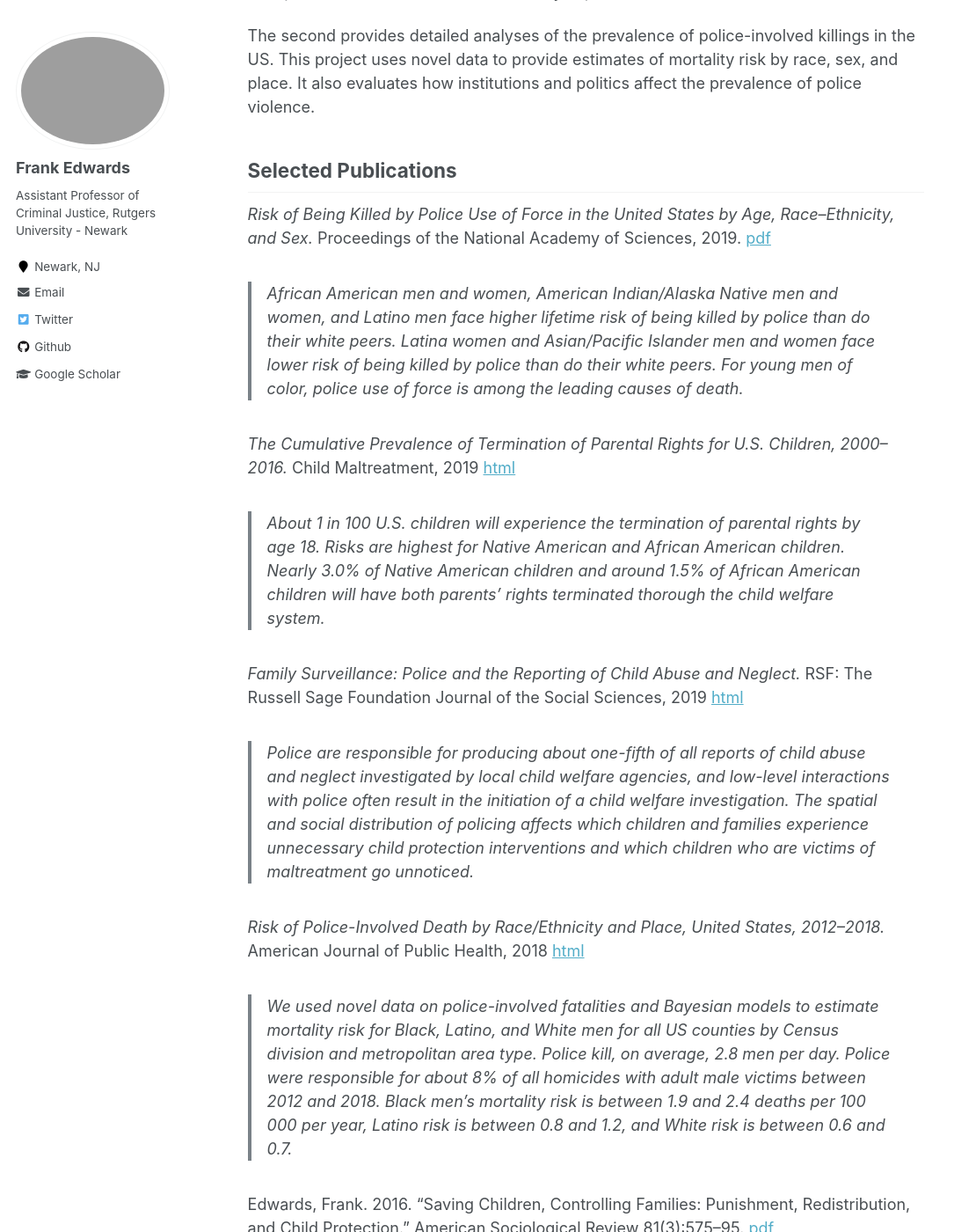
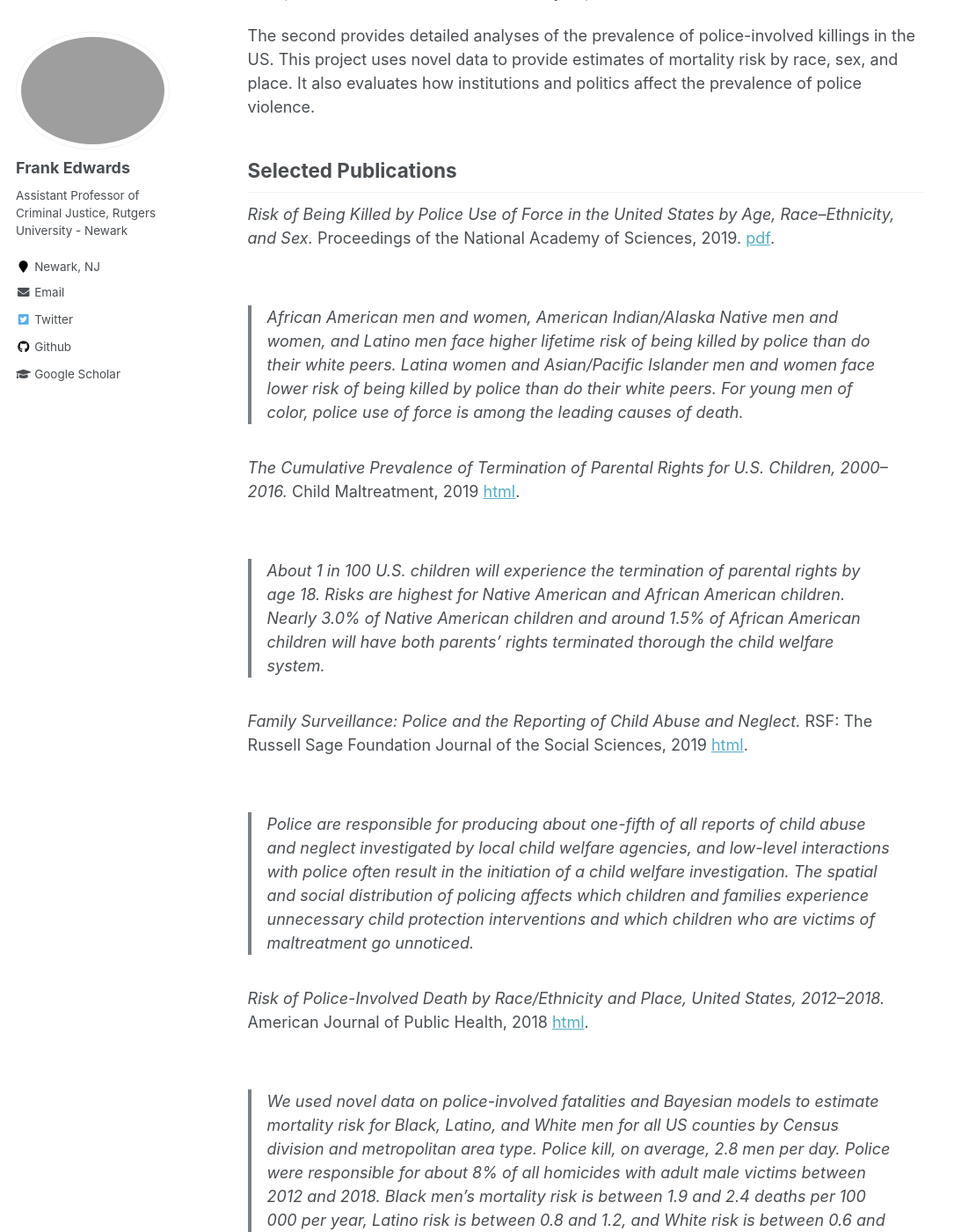
Before and after one commit to f-edwards/f-edwards.github.io, a Jekyll site: the page built from _pages/about.md, in a window 1280 px wide and 1400 px high, scrolled down 369 px. Shown: the whole window at 88% size, without its empty margins (0-1085 px from the left). Built offline with Jekyll 4.4.1, drawn with Linux system fonts in a browser that asks for light colours; comment, search, counter and statistics services are not loaded.

```diff
--- a/_pages/about.md
+++ b/_pages/about.md
@@ -20,28 +20,28 @@
 
 ## Selected Publications
 
-*Risk of Being Killed by Police Use of Force in the United States by Age, Race–Ethnicity, and Sex.* Proceedings of the National Academy of Sciences, 2019. [pdf](https://osf.io/preprints/socarxiv/kw9cu/)
+*Risk of Being Killed by Police Use of Force in the United States by Age, Race–Ethnicity, and Sex.* Proceedings of the National Academy of Sciences, 2019. [pdf](https://osf.io/preprints/socarxiv/kw9cu/).
 <span data-badge-popover="right" data-badge-type="2" data-doi="10.1073/pnas.1821204116" class="altmetric-embed" style ="display: inline-block"></span>
 
 >African American men and women, American Indian/Alaska Native men and women, and Latino men face higher lifetime risk of being killed by police than do their white peers. Latina women and Asian/Pacific Islander men and women face lower risk of being killed by police than do their white peers. For young men of color, police use of force is among the leading causes of death.
 
-*The Cumulative Prevalence of Termination of Parental Rights for U.S. Children, 2000–2016.* Child Maltreatment, 2019 [html](https://doi.org/10.1177/1077559519848499)
+*The Cumulative Prevalence of Termination of Parental Rights for U.S. Children, 2000–2016.* Child Maltreatment, 2019 [html](https://doi.org/10.1177/1077559519848499).
 <span data-badge-popover="right" data-badge-type="2" data-doi="10.1177/1077559519848499" class="altmetric-embed" style ="display: inline-block"></span>
 
 >About 1 in 100 U.S. children will experience the termination of parental rights by age 18. Risks are highest for Native American and African American children. Nearly 3.0% of Native American children and around 1.5% of African American children will have both parents' rights terminated thorough the child welfare system.
 
-*Family Surveillance: Police and the Reporting of Child Abuse and Neglect.* RSF: The Russell Sage Foundation Journal of the Social Sciences, 2019 [html](https://www.rsfjournal.org/content/5/1/50)
+*Family Surveillance: Police and the Reporting of Child Abuse and Neglect.* RSF: The Russell Sage Foundation Journal of the Social Sciences, 2019 [html](https://www.rsfjournal.org/content/5/1/50).
 <span data-badge-popover="right" data-badge-type="2" data-doi="10.7758/RSF.2019.5.1.03
 " class="altmetric-embed" style ="display: inline-block"></span>
 
 >Police are responsible for producing about one-fifth of all reports of child abuse and neglect investigated by local child welfare agencies, and low-level interactions with police often result in the initiation of a child welfare investigation. The spatial and social distribution of policing affects which children and families experience unnecessary child protection interventions and which children who are victims of maltreatment go unnoticed.
 
-*Risk of Police-Involved Death by Race/Ethnicity and Place, United States, 2012–2018.* American Journal of Public Health, 2018 [html](https://ajph.aphapublications.org/doi/10.2105/AJPH.2018.304559)
+*Risk of Police-Involved Death by Race/Ethnicity and Place, United States, 2012–2018.* American Journal of Public Health, 2018 [html](https://ajph.aphapublications.org/doi/10.2105/AJPH.2018.304559).
 <span data-badge-popover="right" data-badge-type="2" data-doi="10.2105/AJPH.2018.304559" class="altmetric-embed" style ="display: inline-block"></span>
 
 > We used novel data on police-involved fatalities and Bayesian models to estimate mortality risk for Black, Latino, and White men for all US counties by Census division and metropolitan area type. Police kill, on average, 2.8 men per day. Police were responsible for about 8% of all homicides with adult male victims between 2012 and 2018. Black men’s mortality risk is between 1.9 and 2.4 deaths per 100 000 per year, Latino risk is between 0.8 and 1.2, and White risk is between 0.6 and 0.7.
 
-Edwards, Frank. 2016. “Saving Children, Controlling Families: Punishment, Redistribution, and Child Protection.” American Sociological Review 81(3):575–95. [pdf](https://osf.io/preprints/socarxiv/47u29/)
+Edwards, Frank. 2016. “Saving Children, Controlling Families: Punishment, Redistribution, and Child Protection.” American Sociological Review 81(3):575–95. [pdf](https://osf.io/preprints/socarxiv/47u29/).
 <span data-badge-popover="right" data-badge-type="2" data-doi="10.1177/0003122416638652" class="altmetric-embed" style ="display: inline-block"></span>
 
 >State efforts at child protection are structured by the policy regimes in which they are enmeshed. Children are separated from their families and placed into foster care far more frequently in states with extensive and punitive criminal justice systems than in states with broad and generous welfare programs. However, large welfare bureaucracies interact with welfare program enrollment to create opportunities for the surveillance of families, suggesting that extensive and administratively complex welfare states engage in “soft” social control through the surveillance and regulation of family behavior. Policy regimes influence the interaction between families and the state through their proximate effects on family structure and well-being and through institutional effects that delimit the routines and scripts through which policymakers and street-level bureaucrats intervene to protect children.
```
